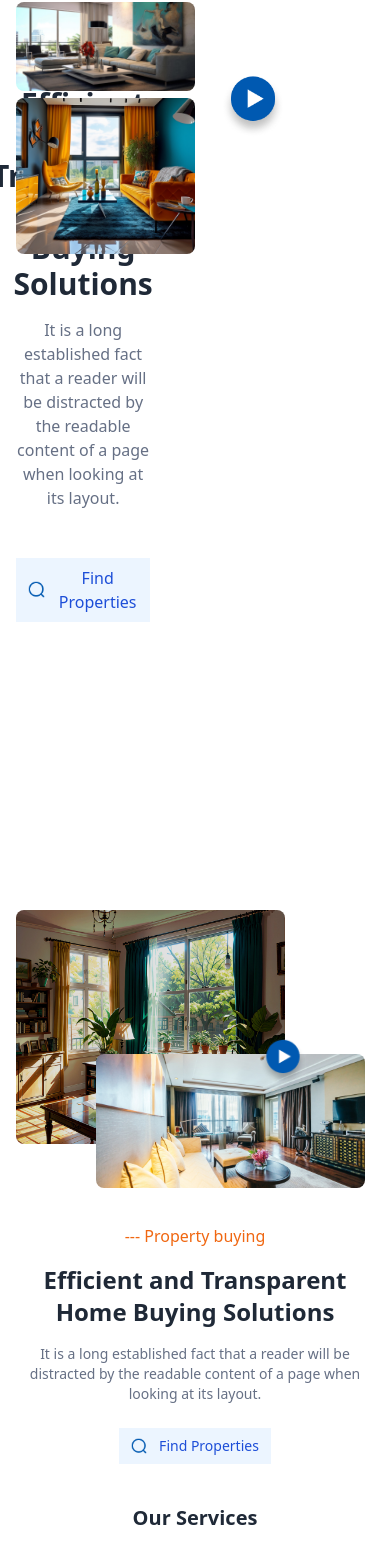
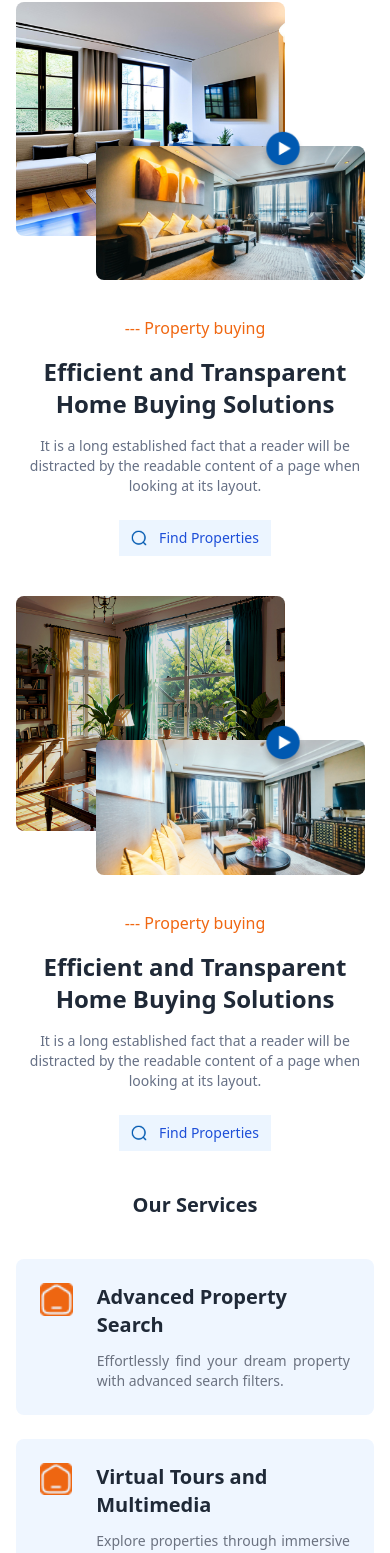
Before and after one commit to alzabid/Heritage-Nest, a React (Vite) app: page / in a window 390 px wide. Shown: the part 1203-2756 px from the top of the page. Built offline with nearby package versions, Linux system fonts and the light colour scheme.

Commit message:
home page responsived

```diff
--- a/src/Components/Services.jsx
+++ b/src/Components/Services.jsx
@@ -1,7 +1,9 @@
 const Services = () => {
   return (
     <>
-      <h1 className="text-center text-xl md:text-3xl lg:text-4xl font-bold py-10">Our Services</h1>
+      <h1 className="text-center text-xl md:text-3xl lg:text-4xl font-bold py-10">
+        Our Services
+      </h1>
       <div className="max-w-7xl mx-auto grid gap-6 grid-cols-1 md:grid-cols-2 lg:grid-cols-3 ">
         {/* 1 */}
         <div className="flex items-start gap-6 p-6 max-w-96 bg-blue-50 rounded-lg">
@@ -10,7 +12,7 @@ const Services = () => {
             <h1 className="text-xl md:text-2xl font-semibold text-gray-800">
               Advanced Property Search
             </h1>
-            <p className="text-gray-500 text-justify pt-3 md:pt-6">
+            <p className="text-sm lg:text-base text-gray-500 text-justify pt-3  lg:pt-6">
               Effortlessly find your dream property with advanced search
               filters.
             </p>
@@ -23,7 +25,7 @@ const Services = () => {
             <h1 className="text-xl md:text-2xl font-semibold text-gray-800">
               Virtual Tours and Multimedia
             </h1>
-            <p className="text-gray-500 text-justify pt-3 md:pt-6">
+            <p className="text-sm lg:text-base text-gray-500 text-justify pt-3 lg:pt-6">
               Explore properties through immersive virtual tours and HD photos.
             </p>
           </div>
@@ -35,7 +37,7 @@ const Services = () => {
             <h1 className="text-xl md:text-2xl font-semibold text-gray-800">
               Secure Online Transactions
             </h1>
-            <p className="text-gray-500 text-justify pt-3 md:pt-6">
+            <p className="text-sm lg:text-base text-gray-500 text-justify pt-3  lg:pt-6">
               Ensure secure transactions and e-sign documents seamlessly online.
             </p>
           </div>
--- a/src/Pages/Home.jsx
+++ b/src/Pages/Home.jsx
@@ -53,43 +53,47 @@ const Home = () => {
           </div>
         </div>
         {/* 2 */}
-        <div className="flex flex-col md:flex-row-reverse gap-5 mt-10 mb-72">
+        <div className="flex flex-col justify-cente md:items-center lg:items-start lg:flex-row-reverse gap-20 md:gap-24 lg:gap-5 mt-10 lg:mt-20 lg:mb-72">
           {/* image */}
-          <div className="relative w-1/2">
+          <div className="relative w-9/12 md:w-full lg:w-1/2">
             <img
-              className="absolute top-24 rounded-lg"
-              src="/public/image/home1.jpg"
+              className="lg:absolute lg:top-24  rounded-lg"
+              src="/public/image/home3.jpg"
               alt=""
             />
             <img
-              className="absolute right-0 top-0 rounded-lg w-[400px]"
-              src="/public/image/home2.jpg"
+              className="absolute -right-20 md:right-0 lg:right-0 top-36 md:top-72 lg:top-0 rounded-lg w-[400px]"
+              src="/public/image/home4.jpg"
               alt=""
             />
             <img
-              className="absolute left-[205px] top-[72px] w-16 "
+              className="absolute -right-[22px] md:right-[230px]  lg:right-[140px]  top-[128px] md:top-[262px] lg:left-[205px] lg:top-[72px]  w-12 md:w-16 "
               src="/public/icon/play.png"
               alt=""
             />
           </div>
           {/* text */}
-          <div className="w-1/2">
-            <div className="flex flex-col items-center md:items-start w-9/12 ">
+          <div className="lg:w-1/2">
+            <div className="flex flex-col items-center md:items-start md:w-9/12">
               <p className=" text-[#F06711] font-medium text-center md:text-start ">
                 --- Property buying
               </p>
-              <h1 className="text-center md:text-start text-3xl font-bold my-4 ">
+              <h1 className="text-2xl md:text-3xl font-bold text-center md:text-start  my-4 ">
                 Efficient and Transparent Home Buying Solutions
               </h1>
-              <p className="text-[#667085] text-center md:text-start">
+              <p className="text-sm md:text-base text-[#667085] text-center md:text-start">
                 It is a long established fact that a reader will be distracted
                 by the readable content of a page when looking at its layout.
               </p>
-              <button className="mt-12 flex justify-center items-center gap-3 bg-[#ECF5FF] px-3 py-2 md:px-4 md:py-2 text-blue-700">
+              <button className="mt-6 lg:mt-12 flex justify-center items-center gap-3 bg-[#ECF5FF] px-3 py-2 md:px-4 md:py-2 text-blue-700">
                 <div>
-                  <img src="/public/icon/Magnifer.png" alt="" />
+                  <img
+                    className="w-4 md:w-5"
+                    src="/public/icon/Magnifer.png"
+                    alt=""
+                  />
                 </div>
-                <p>Find Properties</p>
+                <p className="text-sm md:text-base">Find Properties</p>
               </button>
             </div>
           </div>
```
